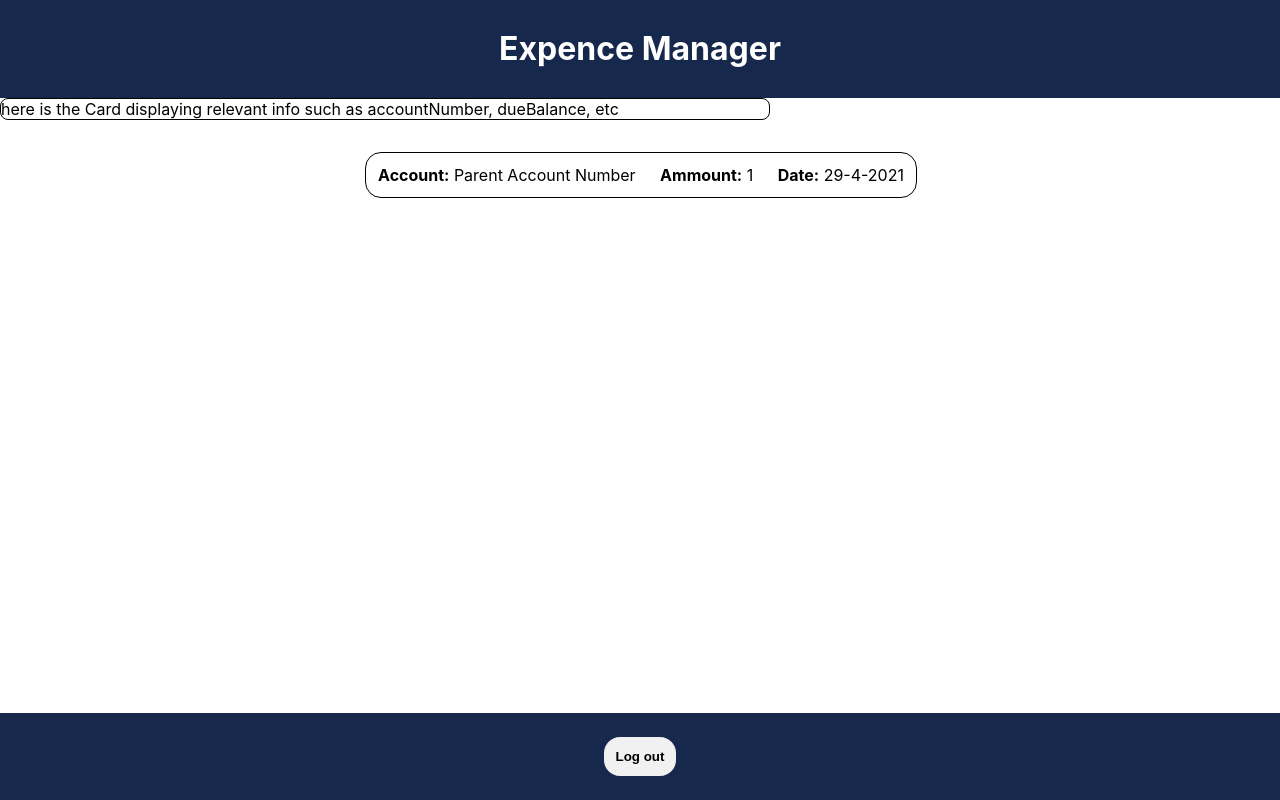
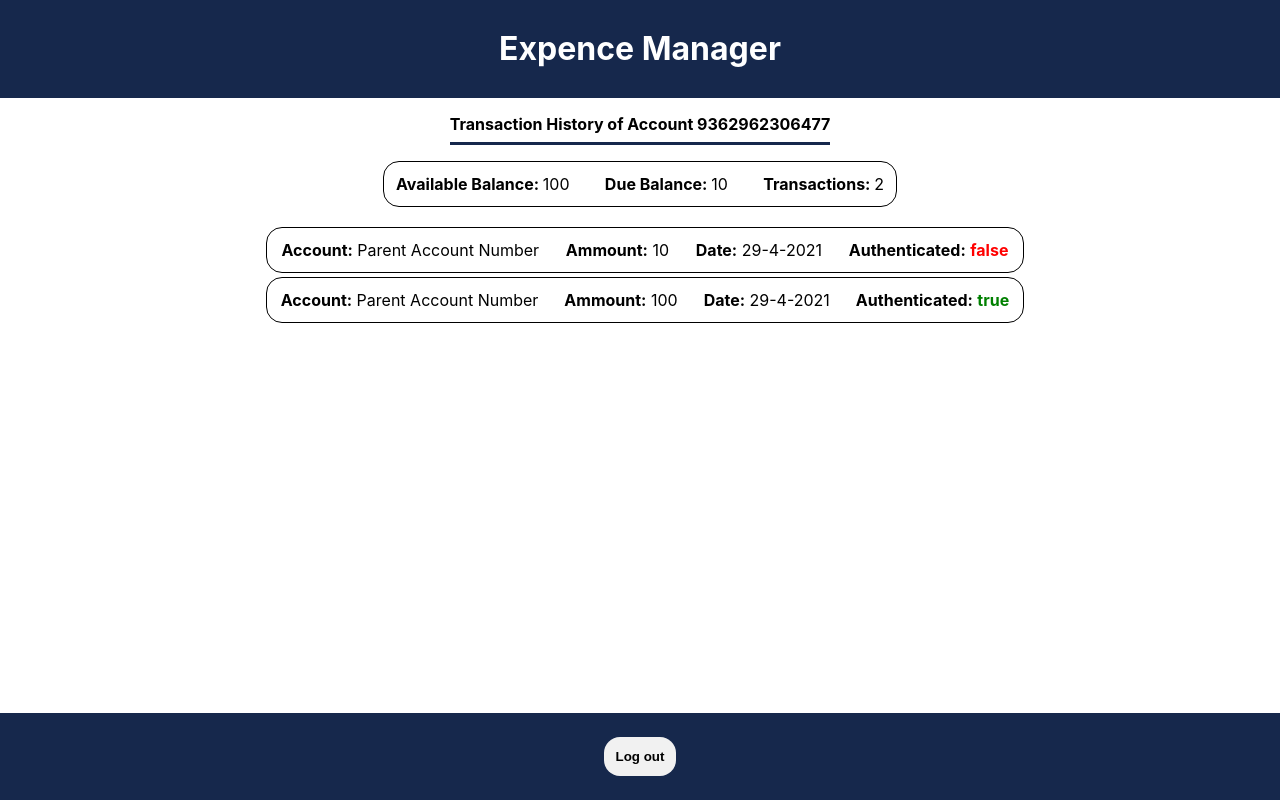
Before and after one commit to williamaredal/expense-manager, a React (Create React App) app: page /transactionHistory in a window 1280 px wide. Built offline with nearby package versions, Linux system fonts and the light colour scheme.

Commit message:
Updated and finished look of transactions view

```diff
--- a/src/app/components/transactionForm.js
+++ b/src/app/components/transactionForm.js
@@ -55,7 +55,7 @@ export default function TransactionForm (props) {
         <div className="transactionFormCard">
             <div className="transactionForm">
 
-                <p><b>Transaction: {transactionDetails.transactionNumber}</b></p>
+                <p className="titleUnderline"><b>Transaction: {transactionDetails.transactionNumber}</b></p>
                 <input className="formInput" placeholder="ammount" name="ammount" onChange={(e) => {updateFormVars(e.target.name, Number(e.target.value))}}/>
                 <input className="formInput" placeholder="title" name="transactionTitle" onChange={(e) => {updateFormVars(e.target.name, e.target.value)}}/>
                 <input className="formInput" placeholder="description" name="transactionDescription" onChange={(e) => {updateFormVars(e.target.name, e.target.value)}}/>
--- a/src/app/components/transactionHistory.js
+++ b/src/app/components/transactionHistory.js
@@ -11,21 +11,17 @@ export default function TransactionHistory (props) {
                 return (
                     <div key={i} onClick={() => {console.log([transaction]);}} className="transactionCard"> {/* onClick function can be used to pass transaction values on redirect*/}
                         <div className="cell">
-                            <div>
-                                <b>Account:</b> {transaction.transactionAccount}
-                            </div>
+                            <b>Account:</b> {transaction.transactionAccount}
                         </div>
                         <div className="cell">
-                            <div>
-                                <b>Ammount:</b> {transaction.ammount}
-                            </div>
+                            <b>Ammount:</b> {transaction.ammount}
                         </div>
                         <div className="cell">
-                            <div>
-                                <b>Date:</b> {transactionDate}
-                            </div>
+                            <b>Date:</b> {transactionDate}
                         </div>
-
+                        <div className="cell">
+                            <b>Authenticated:</b> <b className={transaction.transactionAuthenticated ? "transactionAuthenticated" : "transactionWaiting"}>{transaction.transactionAuthenticated.toString()}</b>
+                        </div>
                     </div>
                 )
             })}
--- a/src/app/store.js
+++ b/src/app/store.js
@@ -11,10 +11,19 @@ const initialState = {
       transactionID : 'UNIQUEID',
       transactionAccount : 'Parent Account Number',
       date : new Date(),
-      ammount : 1,
+      ammount : 10,
       transactionTitle : 'This is a test title for transaction 1',
       transactionDescription : 'This is a test description for transaction 1. thus being a little longer',
       transactionAuthenticated : false,
+    },
+    {
+      transactionID : 'UNIQUEID',
+      transactionAccount : 'Parent Account Number',
+      date : new Date(),
+      ammount : 100,
+      transactionTitle : 'This is a test title for transaction 1',
+      transactionDescription : 'This is a test description for transaction 1. thus being a little longer',
+      transactionAuthenticated : true,
     },
   ],
 }
--- a/src/app/views/transactions.css
+++ b/src/app/views/transactions.css
@@ -7,11 +7,12 @@
 .transactionHistoryCard {
     display: flex;
     justify-content: center;
-    margin: 2rem;
+    margin: 1rem;
 }
 
 .transactionCard {
     border-radius: 1rem;
+    margin: 0.25rem;
     width: 100%;
     border-style: solid;
     border-width: thin;
@@ -24,12 +25,26 @@
     box-shadow: 0 0 2px black;
 }
 
+.transactionsOverviewCard {
+    display: flex;
+    justify-content: center;
+}
+
 .transactionsOverview {
-    border-radius: 0.5rem;
-    width: 60%;
+    border-radius: 1rem;
+    min-width: 40%;
+    max-width: 60%;
     border-style: solid;
     border-width: thin;
     border-color: black;
     display: flex;
     justify-content: space-between;
 }
+
+.transactionAuthenticated {
+    color: green;
+}
+
+.transactionWaiting {
+    color: red;
+}
--- a/src/app/views/transactions.js
+++ b/src/app/views/transactions.js
@@ -15,6 +15,12 @@ const mapStateToProps = (state) => {
 
 
 function Transactions (props) {
+    const [transactionsAccount, updateAccount] = useState({
+        accountNumber : props.currentState.accountNumber,
+        availableBalance : props.currentState.accountAvailableBalance,
+        dueBalance : props.currentState.accountDueBalance,
+
+    });
     const [transactionHistory, updateHistory] = useState([
         ...props.currentState.transactions
     ]);
@@ -22,16 +28,37 @@ function Transactions (props) {
     store.subscribe( () => {
         updateHistory(
             props.currentState.transactions
-        )
-    })
+        );
+        updateAccount({
+            accountNumber : props.currentState.accountNumber,
+            availableBalance : props.accountAvailableBalance,
+            dueBalance : props.accountDueBalance,
+        });
+    });
 
     return (
         <div className="mainView">
 
             <Header />
+            <div className="transactionsOverviewCard">
+                <p className="titleUnderline"><b>Transaction History of Account {transactionsAccount.accountNumber}</b></p>
+            </div>
 
-            <div className="transactionsOverview">
-                    here is the Card displaying relevant info such as accountNumber, dueBalance, etc
+            <div className="transactionsOverviewCard">
+                <div className="transactionsOverview">
+                    <div className="cell">
+                        <b>Available Balance: </b>
+                        {transactionsAccount.availableBalance}
+                    </div>
+                    <div className="cell">
+                        <b>Due Balance: </b>
+                        {transactionsAccount.dueBalance}
+                    </div>
+                    <div className="cell">
+                        <b>Transactions: </b>
+                        {transactionHistory.length}
+                    </div>
+                </div>
             </div>
 
             <div className="transactionHistoryCard">
--- a/src/index.css
+++ b/src/index.css
@@ -71,3 +71,13 @@ body {
   flex-direction: column;
   max-width: 20%;
 }
+
+.titleUnderline {
+  padding-bottom: 0.5rem;
+  border-style: solid;
+  border-top: none;
+  border-left: none;
+  border-right: none;
+  border-bottom-width: medium;
+  border-color: #16284C;
+}
```
